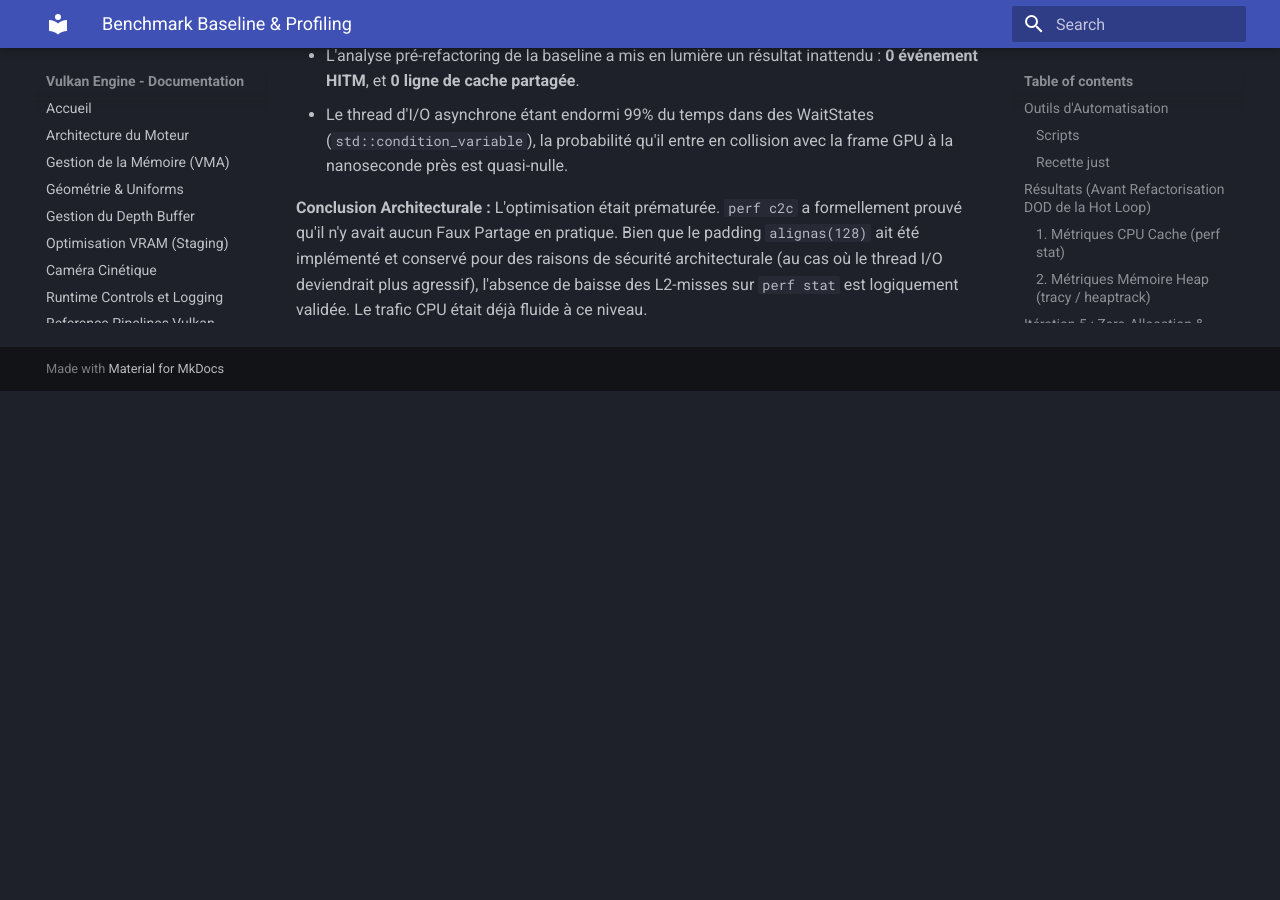
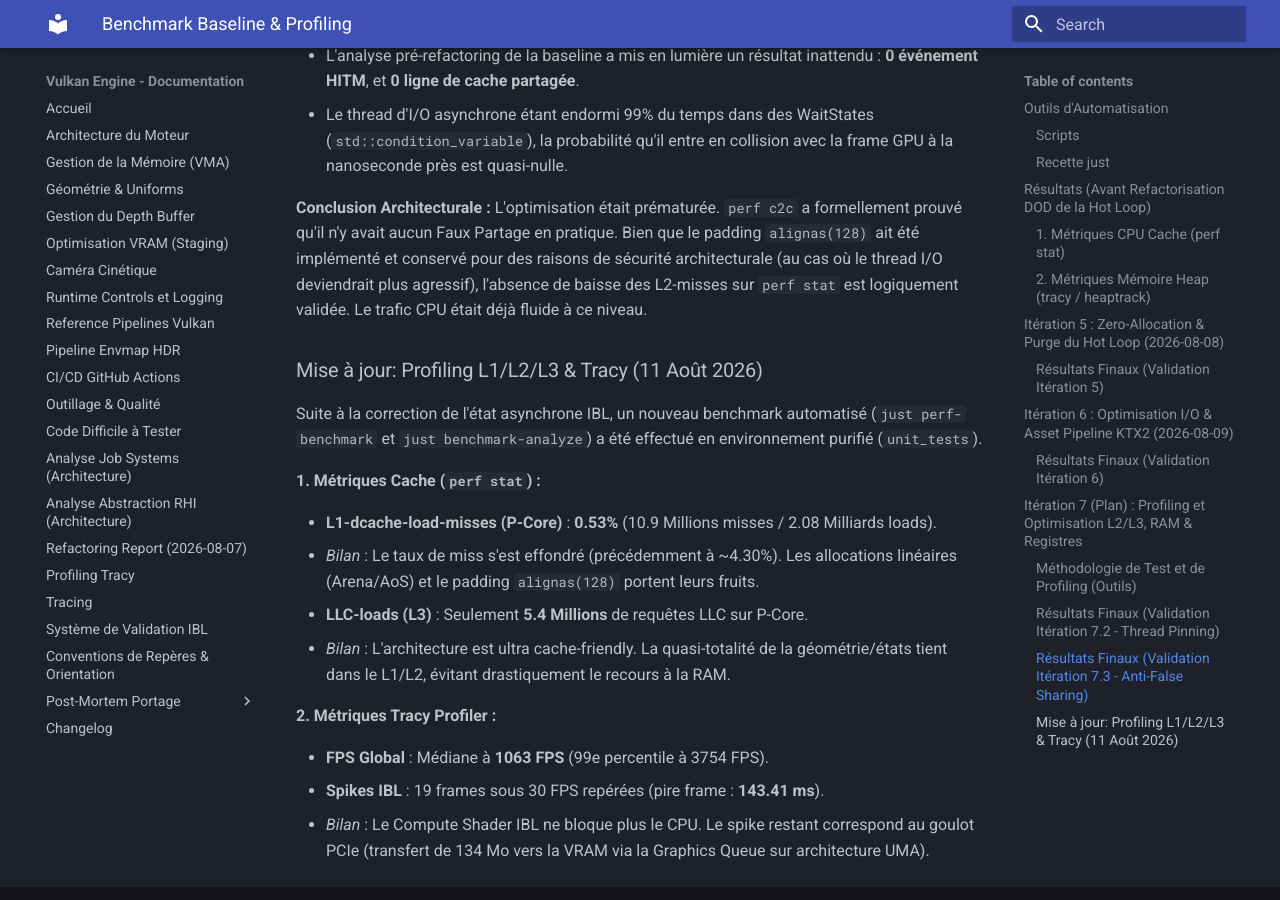
Before and after one commit to yoyonel/suckless-vulkan, an MkDocs documentation site: the page built from docs/benchmarking_baseline.md, in a window 1280 px wide and 900 px high, scrolled down 5104 px. Built offline with MkDocs 1.6.1 and Material for MkDocs 9.7.7, drawn with Linux system fonts in a browser that asks for light colours; before the commit the page ends 5495 px from its top, so only the background shows below that.

Commit message:
docs: update profiling baseline, tooling policies and benchmark recipes

```diff
--- a/docs/benchmarking_baseline.md
+++ b/docs/benchmarking_baseline.md
@@ -139,3 +139,20 @@ Commande : `perf c2c record ./vulkan_app && perf c2c report`
 
 **Conclusion Architecturale :**
 L'optimisation était prématurée. `perf c2c` a formellement prouvé qu'il n'y avait aucun Faux Partage en pratique. Bien que le padding `alignas(128)` ait été implémenté et conservé pour des raisons de sécurité architecturale (au cas où le thread I/O deviendrait plus agressif), l'absence de baisse des L2-misses sur `perf stat` est logiquement validée. Le trafic CPU était déjà fluide à ce niveau.
+
+### Mise à jour: Profiling L1/L2/L3 & Tracy (11 Août 2026)
+
+Suite à la correction de l'état asynchrone IBL, un nouveau benchmark automatisé (`just perf-benchmark` et `just benchmark-analyze`) a été effectué en environnement purifié (`unit_tests`).
+
+**1. Métriques Cache (`perf stat`) :**
+
+- **L1-dcache-load-misses (P-Core)** : **0.53%** (10.9 Millions misses / 2.08 Milliards loads).
+  - *Bilan* : Le taux de miss s'est effondré (précédemment à ~4.30%). Les allocations linéaires (Arena/AoS) et le padding `alignas(128)` portent leurs fruits.
+- **LLC-loads (L3)** : Seulement **5.4 Millions** de requêtes LLC sur P-Core.
+  - *Bilan* : L'architecture est ultra cache-friendly. La quasi-totalité de la géométrie/états tient dans le L1/L2, évitant drastiquement le recours à la RAM.
+
+**2. Métriques Tracy Profiler :**
+
+- **FPS Global** : Médiane à **1063 FPS** (99e percentile à 3754 FPS).
+- **Spikes IBL** : 19 frames sous 30 FPS repérées (pire frame : **143.41 ms**).
+  - *Bilan* : Le Compute Shader IBL ne bloque plus le CPU. Le spike restant correspond au goulot PCIe (transfert de 134 Mo vers la VRAM via la Graphics Queue sur architecture UMA).
--- a/docs/tooling.md
+++ b/docs/tooling.md
@@ -80,6 +80,20 @@ Plusieurs règles ont été consciemment désactivées dans `.clang-tidy` pour s
 | :--- | :--- |
 | `readability-implicit-bool-conversion` | Permet d'écrire `if (!file)` au lieu de l'encombrant `if (file == nullptr)`. |
 | `bugprone-invalid-enum-default-initialization` | Désactivée car l'initialisation globale `{}` des structures Vulkan initialise les énumérations à `0`, ce qui provoque de faux positifs pour les flags qui n'ont pas de valeur `0` explicite (comme `VkSampleCountFlagBits`). |
+
+### Exceptions et Suppressions (NOLINT)
+
+La politique stricte du projet interdit de masquer silencieusement un warning. Toute utilisation de `// NOLINT(...)` **doit obligatoirement être accompagnée d'une justification en 4 points dans le code** :
+
+1. **Assessment** : Analyse de la cause profonde confirmant qu'il s'agit d'un faux positif ou d'une erreur d'analyse du linter.
+1. **Alternative** : Explication de l'absence d'alternative viable (le refactoring est impossible).
+1. **Tracking Note** : Note de suivi (évolutions futures de l'API, de la librairie, etc.).
+1. **User Validation** : Accord explicite suite à une code review.
+
+**Exemple d'exception légitime (`bugprone-use-after-move`) :**
+Dans le code de transfert asynchrone (e.g. upload IBL), l'utilisation d'une file lockfree SPSC (`rigtorp::SPSCQueue`) requiert le déplacement sémantique de structures move-only (`HdrCleanupRequest`).
+La signature `push(T&&)` de cette librairie ne consomme l'objet déplacé **que si l'insertion réussit**. Si la file est pleine (retourne `false`), l'objet reste intact.
+Par conséquent, boucler avec un `std::move()` dans la condition est sûr, bien que `clang-tidy` détecte un faux positif `bugprone-use-after-move`. Ce cas spécifique justifie l'utilisation du mécanisme formel `// NOLINT`.
 
 ## 🧪 Strategie de Tests
 
```
Also changed, not shown: 1 other file.
